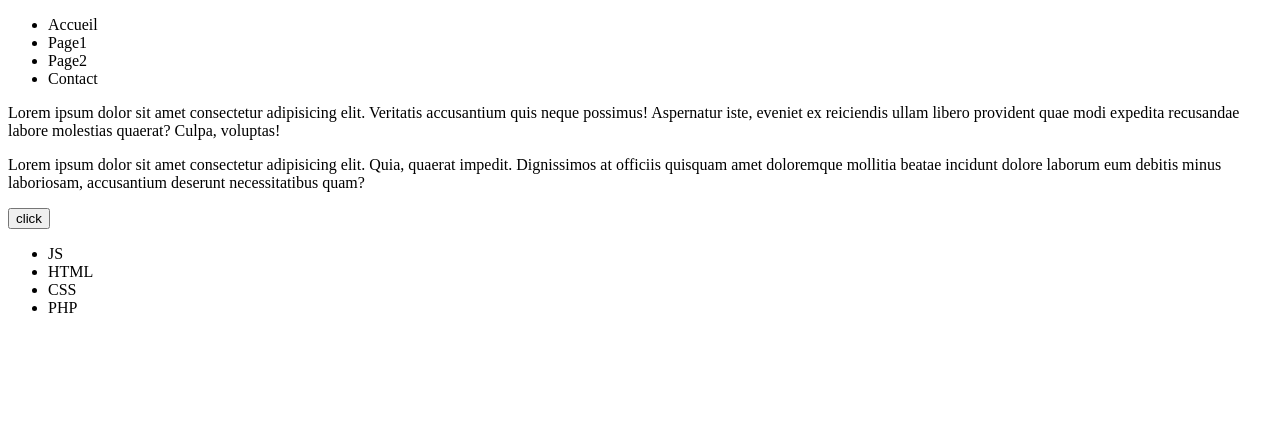
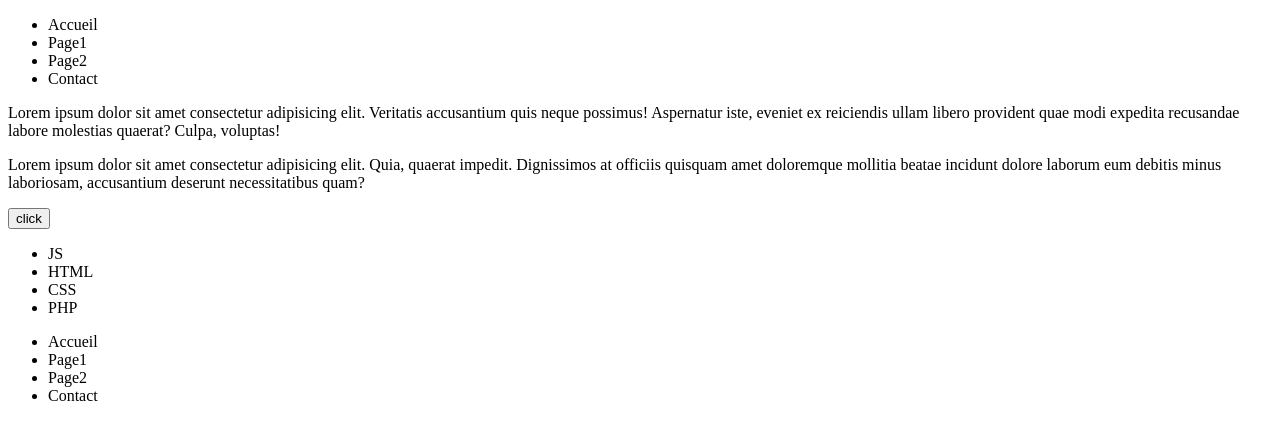
Before and after one commit to ahlem9392/get-git, a plain HTML site: page index.html in a window 1280 px wide. Drawn offline with Linux system fonts and the light colour scheme.

Commit message:
add footer

```diff
--- a/index.html
+++ b/index.html
@@ -36,7 +36,16 @@
 
         </ul>
     </main>
-
+<footer>
+    <nav>
+        <ul>
+            <li><a href="#"></a>Accueil</li>
+            <li><a href="#"></a>Page1</li>
+            <li><a href="#"></a>Page2</li>
+            <li><a href="#"></a>Contact</li>
+        </ul>
+    </nav>
+</footer>
     <script src="js/script.js"></script>
 </body>
 </html>
```
